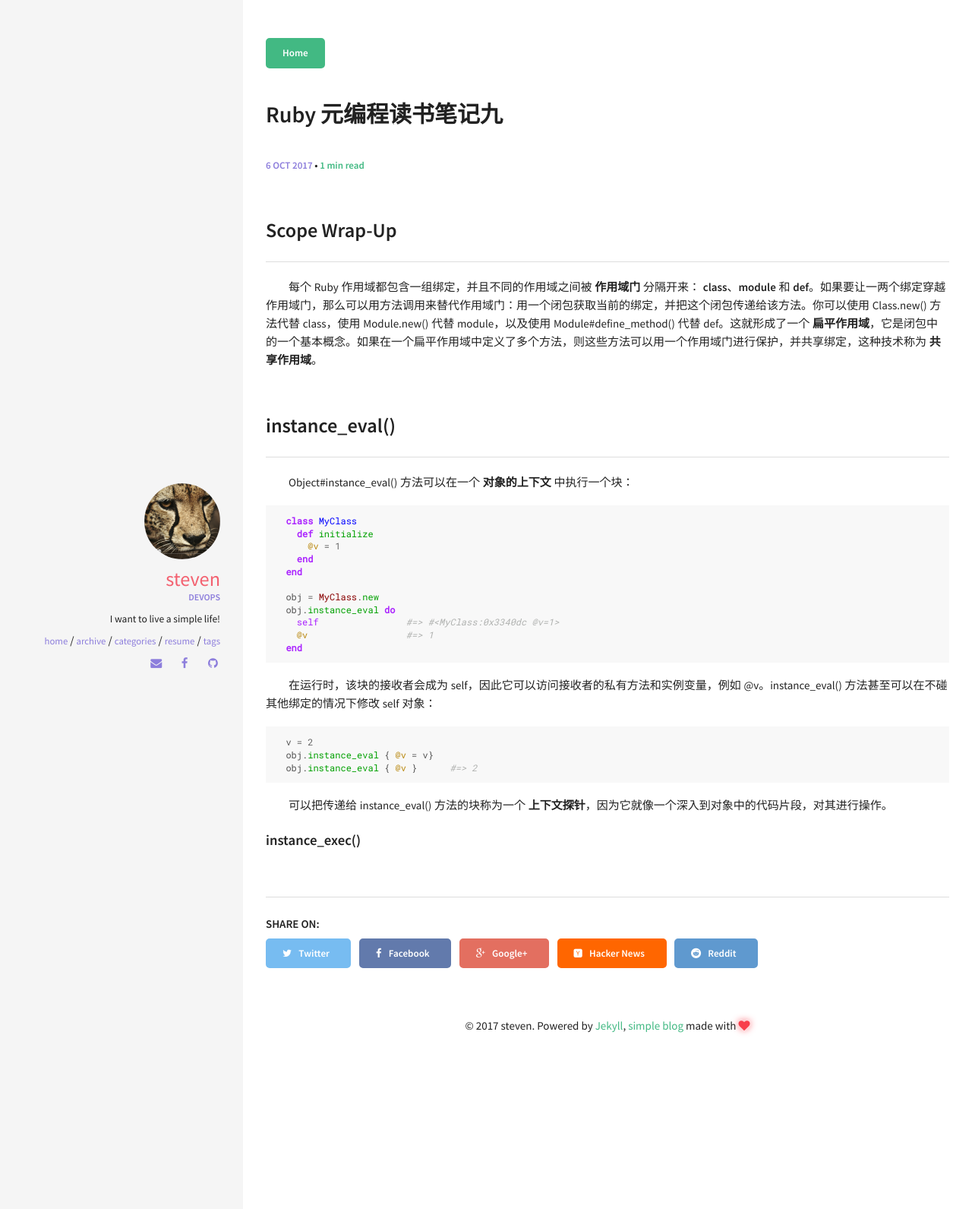
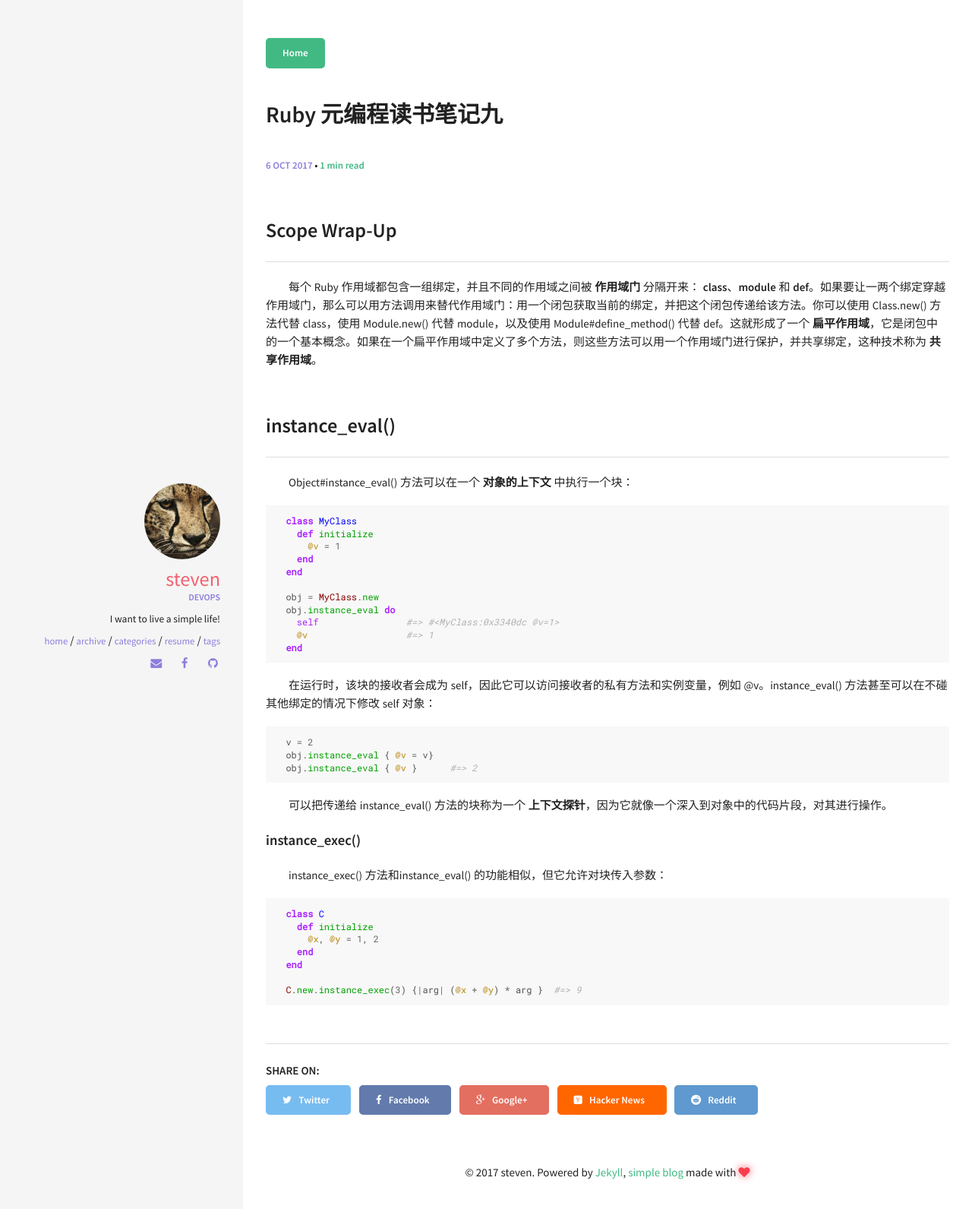
Before and after one commit to Stevenhwang/stevenhwang.github.io, a Jekyll site: the page built from _posts/2017-10-06-Ruby 元编程读书笔记九.md, in a window 1280 px wide. Shown: the top 1591 px of the page at 76% size. Built offline with Jekyll 4.4.1, drawn with Linux system fonts in a browser that asks for light colours; comment, search, counter and statistics services are not loaded.

Commit message:
add a post

````diff
--- a/_posts/2017-10-06-Ruby 元编程读书笔记九.md
+++ b/_posts/2017-10-06-Ruby 元编程读书笔记九.md
@@ -36,3 +36,13 @@ comments: true
 &emsp;&emsp;可以把传递给 instance_eval() 方法的块称为一个 **上下文探针**，因为它就像一个深入到对象中的代码片段，对其进行操作。
 
 #### instance_exec()
+&emsp;&emsp;instance_exec() 方法和instance_eval() 的功能相似，但它允许对块传入参数：
+```ruby
+  class C
+    def initialize
+      @x, @y = 1, 2
+    end
+  end
+
+  C.new.instance_exec(3) {|arg| (@x + @y) * arg }  #=> 9
+```
````
